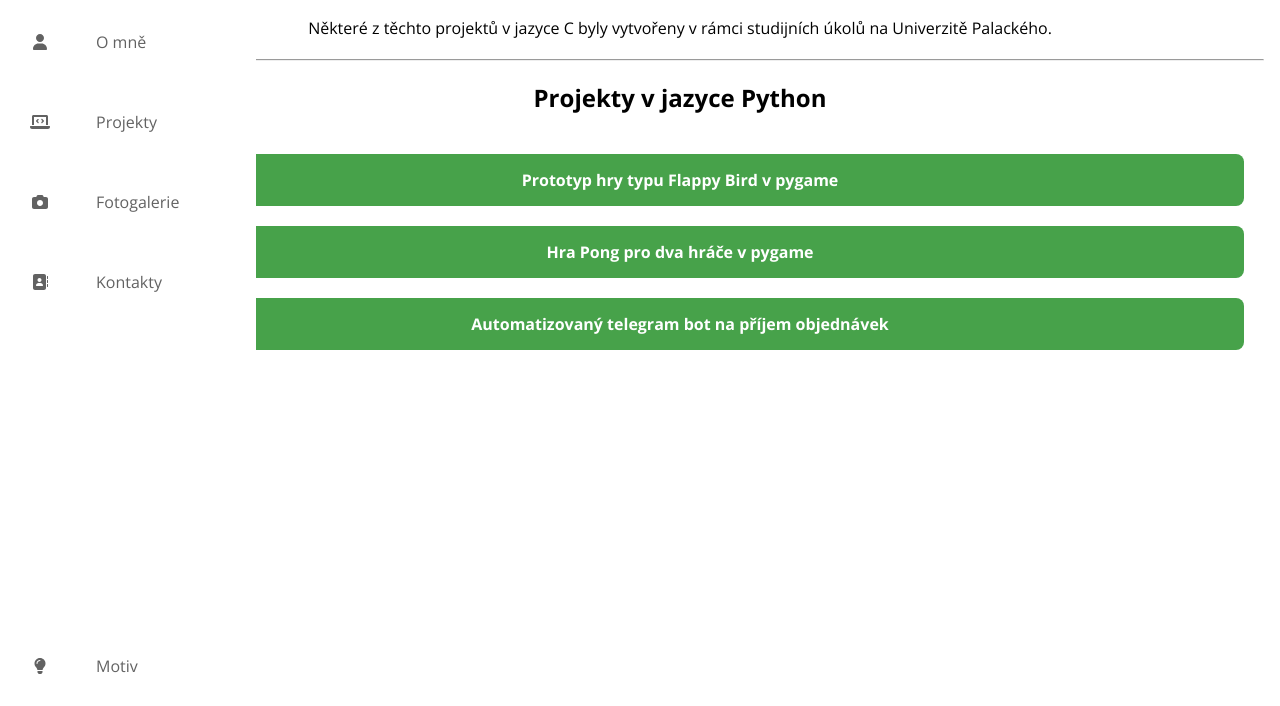
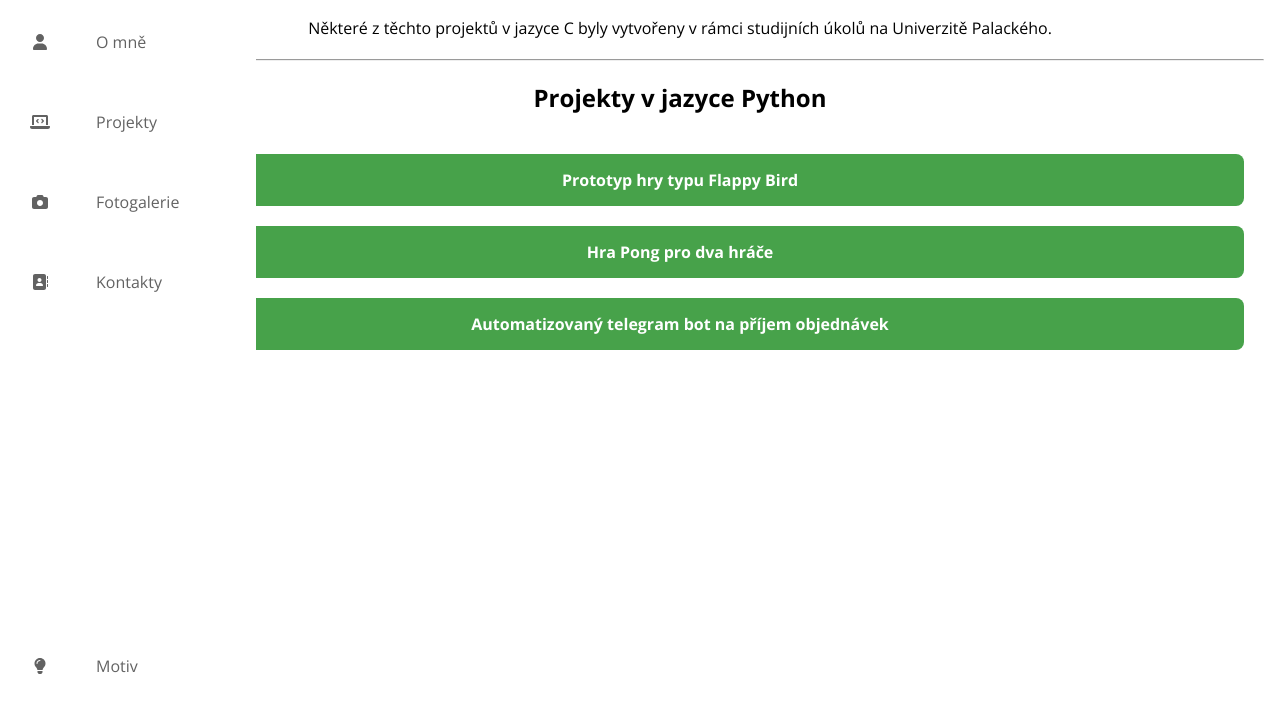
Before and after one commit to lukirasaka/portfolio, a plain HTML site: page projekty.html in a window 1280 px wide. Both pictures are taken after a click on the element "Projekty v Pythonu". Shown: the part 94-800 px from the top of the page. Drawn offline with nearby package versions, Linux system fonts and the light colour scheme.

Commit message:
Update projekty.html

```diff
--- a/projekty.html
+++ b/projekty.html
@@ -103,8 +103,8 @@ fetch('navbar.html')
                     { name: "Výpis stylizované ASCII tabulky na výstup", file: "ascii.c" }
                 ],
                 python: [
-                    { name: "Prototyp hry typu Flappy Bird v pygame", file: "flappy.py" },
-                    { name: "Hra Pong pro dva hráče v pygame", file: "pong.py"},
+                    { name: "Prototyp hry typu Flappy Bird", file: "flappy.py" },
+                    { name: "Hra Pong pro dva hráče", file: "pong.py"},
                     { name: "Automatizovaný telegram bot na příjem objednávek", file: "shopping_bot.py"}
                 ]
             };
```
